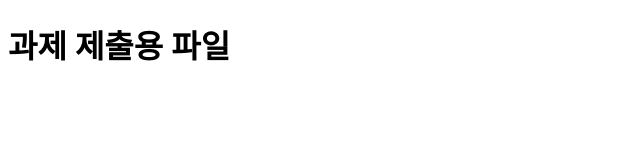
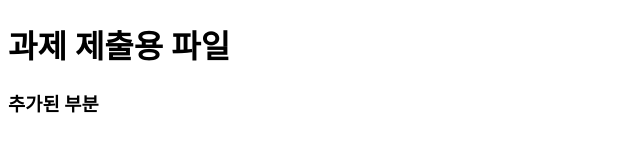
Before and after one commit to BugEliminator/nona-file, a plain HTML site: page index.html in a window 1280 px wide. Shown: the whole page, without its empty margins (0-640 px from the left). Drawn offline with Linux system fonts and the light colour scheme.

Commit message:
second commit

```diff
--- a/index.html
+++ b/index.html
@@ -8,5 +8,8 @@
 </head>
 <body>
   <h1>과제 제출용 파일</h1>
+
+  <h3>추가된 부분</h3>
+
 </body>
 </html>
```
